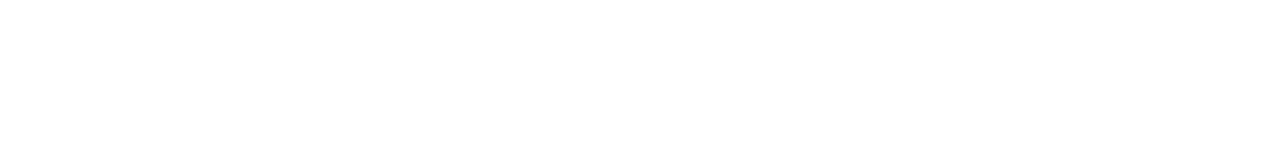
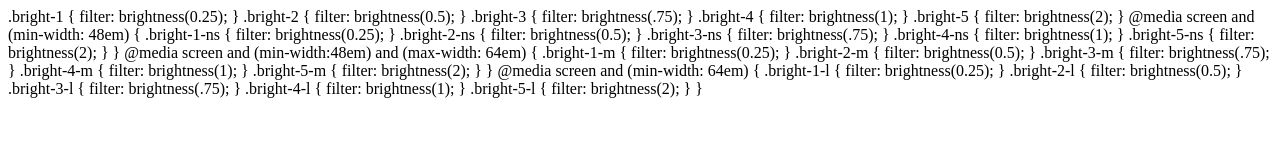
Before and after one commit to mrmrs/css-filter-bright, a website: page index.html in a window 1280 px wide. Drawn offline with Linux system fonts and the light colour scheme.

Commit message:
Adding css contents to html file for documentation

```diff
--- a/index.html
+++ b/index.html
@@ -12,5 +12,36 @@
     <link rel="stylesheet" href="filter-bright.css">
   </head>
   <body>
-  </body>
+.bright-1 { filter: brightness(0.25); }
+.bright-2 { filter: brightness(0.5); }
+.bright-3 { filter: brightness(.75); }
+.bright-4 { filter: brightness(1); }
+.bright-5 { filter: brightness(2); }
+
+@media screen and (min-width: 48em) {
+.bright-1-ns { filter: brightness(0.25); }
+.bright-2-ns { filter: brightness(0.5); }
+.bright-3-ns { filter: brightness(.75); }
+.bright-4-ns { filter: brightness(1); }
+.bright-5-ns { filter: brightness(2); }
+}
+
+@media screen and (min-width:48em) and (max-width: 64em) {
+.bright-1-m { filter: brightness(0.25); }
+.bright-2-m { filter: brightness(0.5); }
+.bright-3-m { filter: brightness(.75); }
+.bright-4-m { filter: brightness(1); }
+.bright-5-m { filter: brightness(2); }
+}
+
+@media screen and (min-width: 64em) {
+.bright-1-l { filter: brightness(0.25); }
+.bright-2-l { filter: brightness(0.5); }
+.bright-3-l { filter: brightness(.75); }
+.bright-4-l { filter: brightness(1); }
+.bright-5-l { filter: brightness(2); }
+}
+
+
+</body>
 </html>
```
